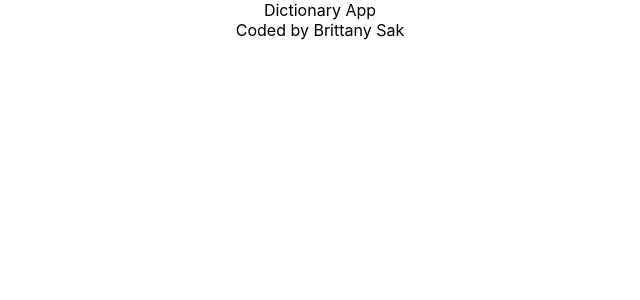
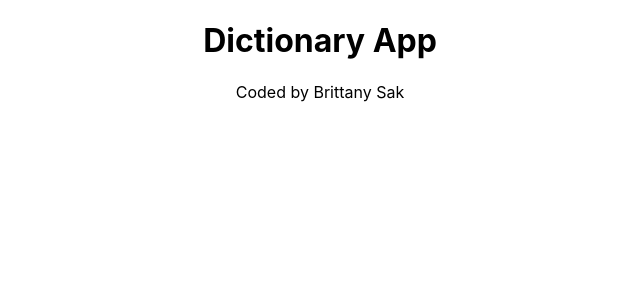
Before and after one commit to bsak350/dictionary-react-app, a React (Create React App) app: page / in a window 1280 px wide. Shown: the top 300 px of the page, without its empty margins (320-960 px from the left). Built offline with nearby package versions, Linux system fonts and the light colour scheme; the HTML template or start-up script is replaced by a standard one.

Commit message:
Changed header to h1

```diff
--- a/src/App.js
+++ b/src/App.js
@@ -3,7 +3,7 @@ import "./App.css";
 function App() {
   return (
     <div className="App">
-      <header>Dictionary App</header>
+      <h1>Dictionary App</h1>
       <footer>Coded by Brittany Sak</footer>
     </div>
   );
```
